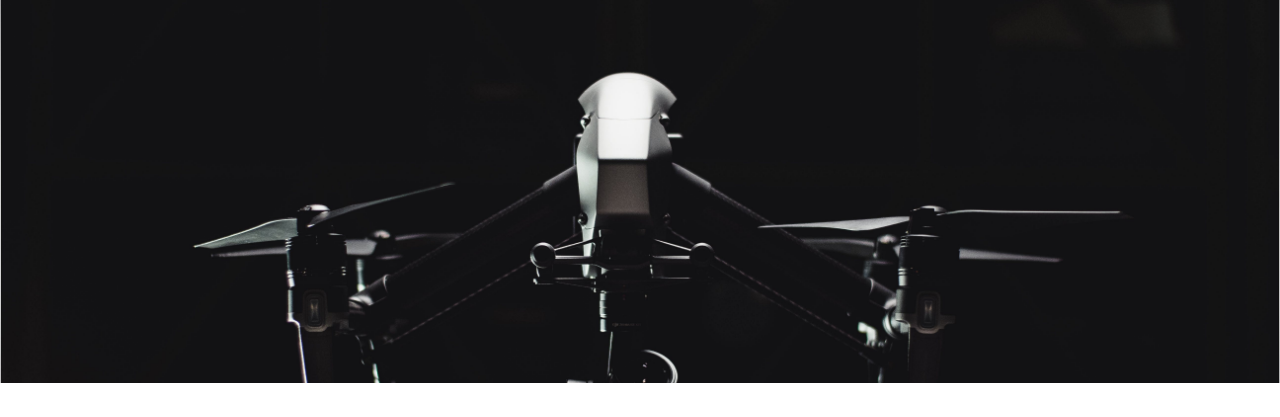
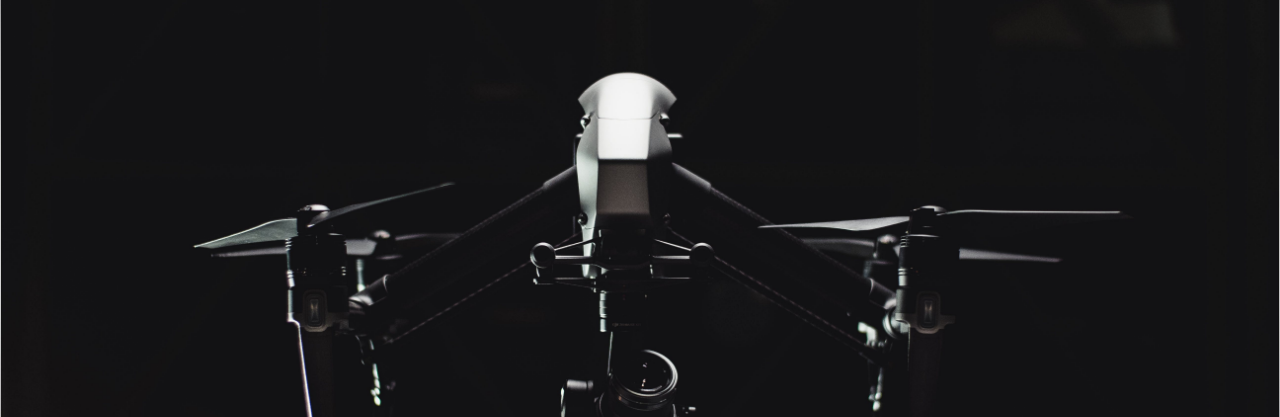
Before and after one commit to SpilledMySalt/drone-information-page, a plain HTML site: page index.html in a window 1280 px wide. Shown: the part 241-658 px from the top of the page. Drawn offline with Linux system fonts and the light colour scheme.

Commit message:
Change height of header to fixed pixels

```diff
--- a/index.html
+++ b/index.html
@@ -15,7 +15,7 @@
                 background-size: 100%;
                 background-repeat: no-repeat;
                 padding: 2em;
-                min-height: 35em;
+                min-height: 650px;
                 text-align: center;
 
             }
```
